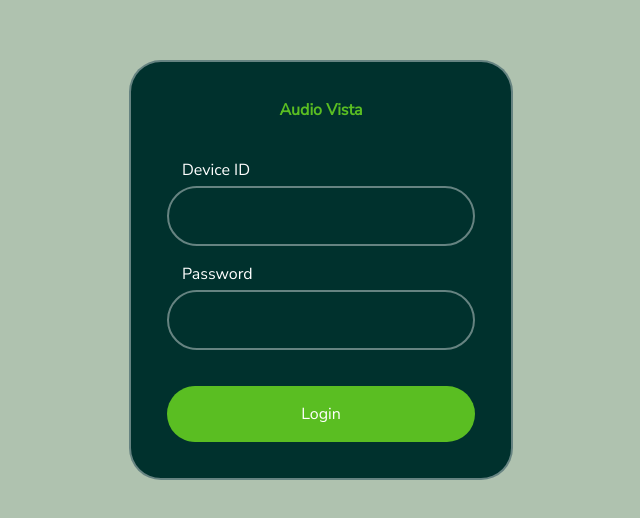
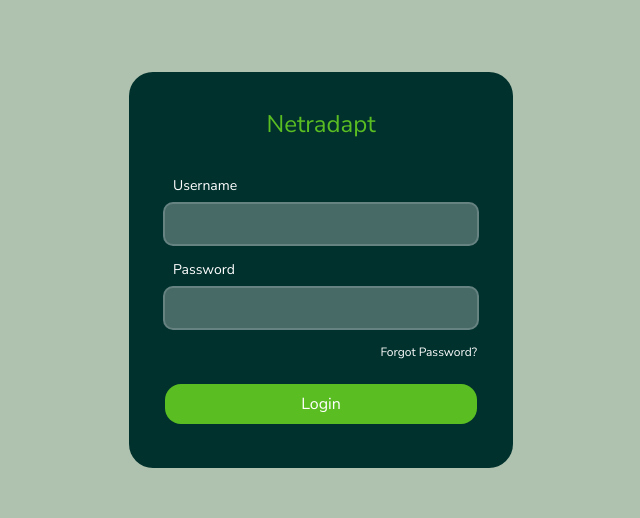
Before and after one commit to SalamPS/netradapt-quiz, a Next.js app: page / in a window 1280 px wide. Shown: the part 130-648 px from the top of the page, without its empty margins (319-959 px from the left). Built offline with nearby package versions, Linux system fonts and the light colour scheme.

Commit message:
chore(tailwind): Migrated login to tailwind

```diff
--- a/app/components/Login.jsx
+++ /dev/null
@@ -1,64 +0,0 @@
-'use client'
-
-import Link from "next/link"
-import { useRouter } from "next/navigation"
-import { useEffect, useState } from "react"
-
-export default function Login () {
-  const router = useRouter()
-
-  const [login, setLogin] = useState({
-    deviceId: '',
-    password: ''
-  })
-
-  const handleInput = (name, value) => {
-    setLogin((prevData) => ({
-      ...prevData,
-      [name]: value,
-    }))
-  }
-
-  const startLogin = () => {
-    fetch('/api/auth', {
-      method: "POST",
-      body: JSON.stringify({target: "login", deviceId:login.deviceId, password:login.password})
-    }).then(res => {
-      if (!res.ok) throw new Error
-      return res.json()
-    })
-    .then(res => localStorage.setItem('logged', JSON.stringify(res)))
-    .then(() => router.push('/dashboard'))
-    .catch(err => err)
-  }
-
-  return (
-    <form>
-      <label htmlFor="id">
-        <div>Device ID</div>
-        <input
-          type="text"
-          name="deviceId"
-          id="deviceId"
-          value={login.deviceId}
-          onChange={(e) => handleInput(e.target.name, e.target.value)}
-        />
-      </label>
-
-      <label htmlFor="password">
-        <div>Password</div>
-        <input
-          type="password"
-          name="password"
-          id="password"
-          value={login.password}
-          onChange={(e) => handleInput(e.target.name, e.target.value)}
-        />
-      </label>
-
-      <div id="submit" onClick={startLogin}>
-        <h4>Login</h4>
-      </div>
-    </form>
-  )
-}
--- a/app/css/globals.css
+++ b/app/css/globals.css
@@ -1,6 +1,11 @@
 @tailwind base;
 @tailwind components;
 @tailwind utilities;
+@layer components {
+  .input-default {
+    @apply text-white w-full mt-2 mb-4 px-4 py-2 border-none rounded-lg shadow-sm outline-none ring-2 ring-[#668381] duration-100 focus:ring-[#5abe22] bg-[#486a67];
+  }
+}
 
 :root {
   --max-width: 1100px;
--- a/app/css/login.css
+++ /dev/null
@@ -1,54 +0,0 @@
-#login {
-  background-color: #afc2af;
-  height: 100vh;
-  width: 100vw;
-  display: flex;
-  justify-content: center;
-  align-items: center;
-}
-#login .container {
-  background-color: #00312d;
-  color: white;
-  padding: 36px;
-  border-radius: 32px;
-  border: solid 2px;
-  border-color: rgba(255, 255, 255, 0.4);
-  width: 30vw;
-}
-#login .title {
-  color: #5abe22;
-  font-weight: bold;
-}
-#login h1 {
-  text-align: center;
-  margin-bottom: 36px;
-}
-#login label {
-  display: block;
-  margin-bottom: 16px;
-}
-#login label div {
-  margin-left: 15px;
-}
-#login input {
-  width: 100%;
-  background-color: transparent;
-  outline: none;
-  border: solid 2px;
-  border-color: rgba(255, 255, 255, 0.4);
-  border-radius: 32px;
-  font-size: 16px;
-  padding: 16px;
-  margin-top: 4px;
-}
-#login input:focus {
-  border-color: #5abe22;
-}
-#login button, #login #submit {
-  margin-top: 36px;
-  display: block;
-  padding: 16px;
-  text-align: center;
-  background-color: #5abe22;
-  border-radius: 32px;
-}/*# sourceMappingURL=login.css.map */
--- a/app/page.jsx
+++ b/app/page.jsx
@@ -1,12 +1,86 @@
-import Login from "./components/Login";
-import "./css/login.css";
+'use client'
+import { useRouter } from "next/navigation"
+import { useEffect, useState } from "react";
+import LoadingOverlay from "./components/loadingOverlay";
 
 export default function Home() {
-  return (
-  <div id="login">
-    <div className="container">
-      <h1 className="title">Audio Vista</h1>
-      <Login/>
+  const router = useRouter()
+
+  const [isLoading, setIsLoading] = useState(true)
+  const [errorText, setErrorText] = useState("")
+  const [login, setLogin] = useState({
+    username: '',
+    password: ''
+  })
+
+  const handleInput = (name, value) => {
+    setErrorText("")
+    setLogin((prevData) => ({
+      ...prevData,
+      [name]: value,
+    }))
+  }
+
+  const startLogin = () => {
+    setIsLoading(true)
+    fetch('/api/auth', {
+      method: "POST",
+      body: JSON.stringify({target: "login", deviceId:login.username, password:login.password})
+    }).then(res => {
+      if (!res.ok) throw res
+      return res.json()
+    })
+    .then(res => localStorage.setItem('logged', JSON.stringify(res)))
+    .then(() => {
+      router.push('/dashboard')
+    })
+    .catch(err => {
+      setIsLoading(false)
+      if (err.status === 401) setErrorText("Username atau password salah!")
+      else if (err.status === 500) setErrorText("Gagal login. Silahkan coba lagi nanti!")
+    })
+  }
+
+  useEffect(() => {
+    setIsLoading(false)
+  }, [])
+
+  return (<>
+    <LoadingOverlay isLoading={isLoading}/>
+    <div id="login" className="bg-[#afc2af] h-[100vh] w-[100vw] flex justify-center items-center">
+      <div className="bg-[#00312d] text-white p-[36px] rounded-[24px] w-[30vw]">
+        <h1 className="title text-center mb-[36px] text-2xl text-[#5abe22]">Netradapt</h1>
+
+        <form className="bg-[#00312d]">
+          <label htmlFor="id">
+            <div className="text-sm ml-2">Username</div>
+            <input
+              type="text"
+              name="username"
+              className="input-default"
+              value={login.username}
+              onChange={(e) => handleInput(e.target.name, e.target.value)}
+            />
+          </label>
+
+          <label htmlFor="password">
+            <div className="text-sm ml-2">Password</div>
+            <input
+              type="password"
+              name="password"
+              className="input-default"
+              value={login.password}
+              onChange={(e) => handleInput(e.target.name, e.target.value)}
+            />
+          </label>
+          <p className="text-xs text-right cursor-pointer">Forgot Password?</p>
+
+          <div className="bg-[#5abe22] mt-[24px] mb-[8px] rounded-2xl text-center px-4 py-2 cursor-pointer duration-200 hover:bg-[#51aa1e]" onClick={startLogin}>
+            <h4>Login</h4>
+          </div>
+          <p className="text-sm text-center text-[#ff9587]">{errorText}</p>
+          </form>
+      </div>
     </div>
-  </div>);
+  </>);
 }
```
